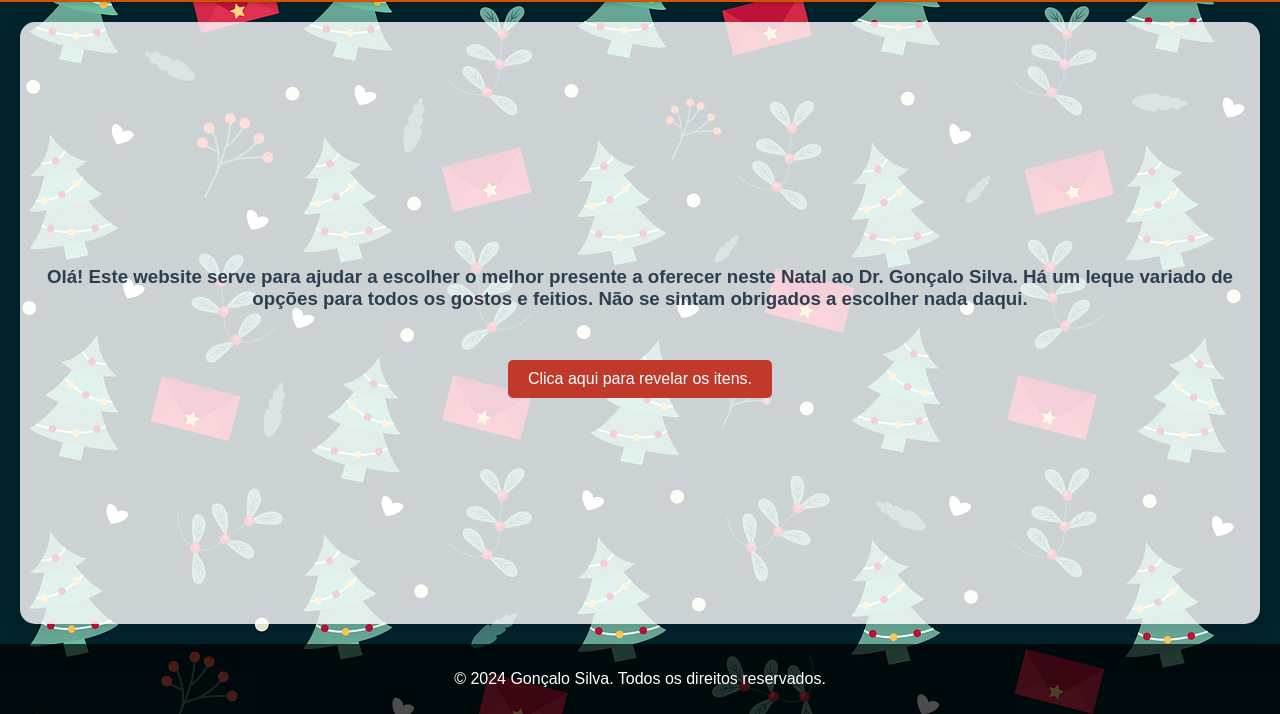
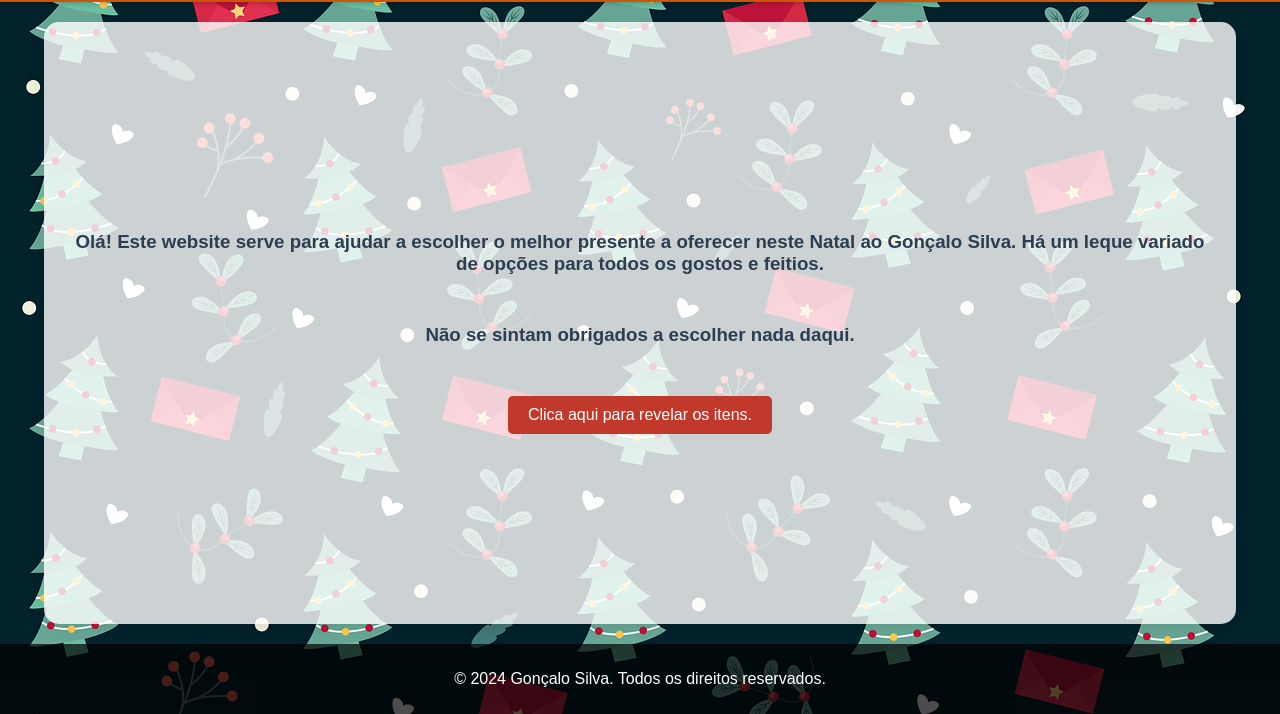
Before and after one commit to kagenyxx/prendas, a plain HTML site: page index.html in a window 1280 px wide. Shown: the part 86-800 px from the top of the page. Drawn offline with Linux system fonts and the light colour scheme.

Commit message:
Add files via upload

```diff
--- a/index.html
+++ b/index.html
@@ -12,7 +12,8 @@
         <h1>Bem-vindo ao Guia de Presentes</h1>
     </header>
     <div class="container">
-        <h3>Olá! Este website serve para ajudar a escolher o melhor presente a oferecer neste Natal ao Dr. Gonçalo Silva. Há um leque variado de opções para todos os gostos e feitios. Não se sintam obrigados a escolher nada daqui.</h3>
+        <h3>Olá! Este website serve para ajudar a escolher o melhor presente a oferecer neste Natal ao Gonçalo Silva. Há um leque variado de opções para todos os gostos e feitios.</h3>
+        <h3>Não se sintam obrigados a escolher nada daqui.</h3>
         <a href="gifts.html" class="button">Clica aqui para revelar os itens.</a>
     </div>
     <footer>
--- a/styles.css
+++ b/styles.css
@@ -10,7 +10,9 @@ body {
     background-image: url('images/christmas_background.png'); /* Add a subtle Christmas background image */
     background-size: cover;
     background-attachment: fixed; /* Keeps the background fixed */
+    height: 100%;
 }
+
 .tabs-container {
     display: grid;
     grid-template-columns: 3% 97%;
@@ -59,17 +61,19 @@ body {
 }
 
 .container {
-    flex: 1; /* Allow the container to fill available space */
+    flex: 1; /* Permite que o container ocupe o espaço restante */
     display: flex;
     flex-direction: column;
     justify-content: center;
     align-items: center;
     text-align: center;
-    padding: 40px 20px; /* Padding around content */
-    margin: 20px; /* Space around container */
-    background-color: rgba(255, 255, 255, 0.8); /* Slightly opaque white */
+    padding: 20px;
+    background-color: rgba(255, 255, 255, 0.8);
     border-radius: 15px;
     box-shadow: 0 4px 20px rgba(0, 0, 0, 0.1);
+    width: 90%;
+    max-width: 1400px; /* Limite de largura opcional */
+    margin: 20px auto; /* Centraliza horizontalmente */
 }
 
 h3 {
```
